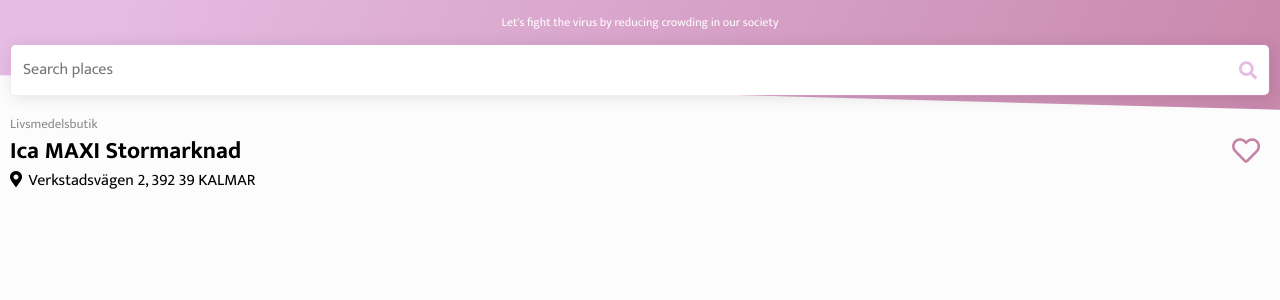
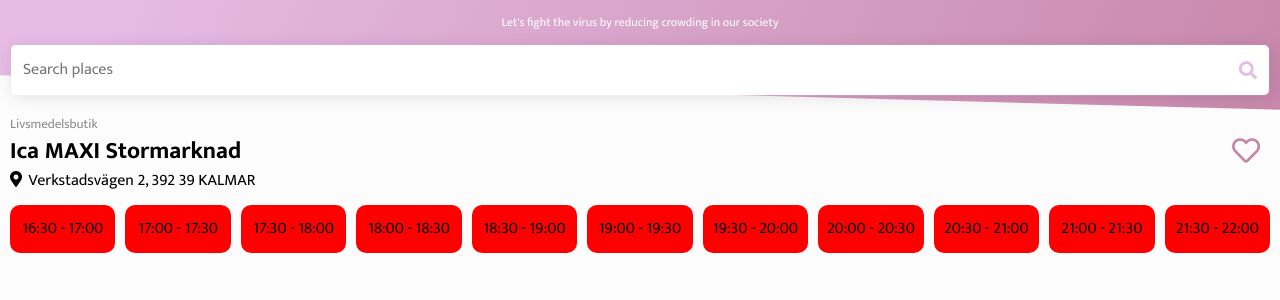
Before and after one commit to goa-codebet/flockerrty, a React (Create React App) app: page /place/1 in a window 1280 px wide. Shown: the top 300 px of the page. Built offline with nearby package versions, Linux system fonts and the light colour scheme.

Commit message:
Dynamic booking times

```diff
--- /dev/null
+++ b/src/components/scheduler/index.js
@@ -0,0 +1,25 @@
+import React from 'react';
+import getDates from '../../utils/get-dates';
+
+import './style.scss';
+
+const Scheduler = ({ start = new Date(), SAME_DATA_AS_HEAT_MAP }) => {
+  const bookingTimes = getDates({ start: new Date() });
+
+  console.log(bookingTimes);
+
+  return (
+    <div className="Scheduler">
+      {bookingTimes.map(b => (
+        <div className="Scheduler__item">
+          {timeLabel(b)} - {timeLabel(new Date(b.getTime() + 1000 * 60 * 30))}
+        </div>
+      ))}
+    </div>
+  );
+};
+
+const timeLabel = date =>
+  `${date.getHours()}:${date.getMinutes() < 10 ? '0' : ''}${date.getMinutes()}`;
+
+export default Scheduler;
--- /dev/null
+++ b/src/components/scheduler/style.scss
@@ -0,0 +1,13 @@
+.Scheduler {
+  margin-top: 16px;
+  display: grid;
+  grid-template-columns: repeat(auto-fit, minmax(90px, 1fr));
+  grid-gap: 10px;
+
+  &__item {
+    border-radius: 10px;
+    background: red;
+    padding: 16px 0;
+    text-align: center;
+  }
+}
--- a/src/pages/place-page.js
+++ b/src/pages/place-page.js
@@ -1,6 +1,7 @@
 import React from 'react';
 import { useParams } from 'react-router-dom';
 import Place from '../components/place';
+import Scheduler from '../components/scheduler';
 
 const PlacePage = () => {
   const { id } = useParams();
@@ -8,6 +9,7 @@
   return (
     <div className="PlacePage container">
       <Place id={id} />
+      <Scheduler />
     </div>
   );
 };
--- /dev/null
+++ b/src/utils/get-dates.js
@@ -0,0 +1,27 @@
+export default ({
+  start = new Date(),
+  end = getDateWithHour(22),
+  diff = 30,
+}) => {
+  const coeff = 1000 * 60 * diff;
+  let startTime = new Date(Math.round(start.getTime() / coeff) * coeff);
+
+  let bookingTimes = [];
+
+  while (startTime < end) {
+    bookingTimes.push(startTime);
+    startTime = new Date(startTime.getTime() + coeff);
+  }
+
+  return bookingTimes;
+};
+
+const getDateWithHour = hour => {
+  const date = new Date();
+  date.setMilliseconds(0);
+  date.setSeconds(0);
+  date.setMinutes(0);
+  date.setHours(hour);
+
+  return date;
+};
```
